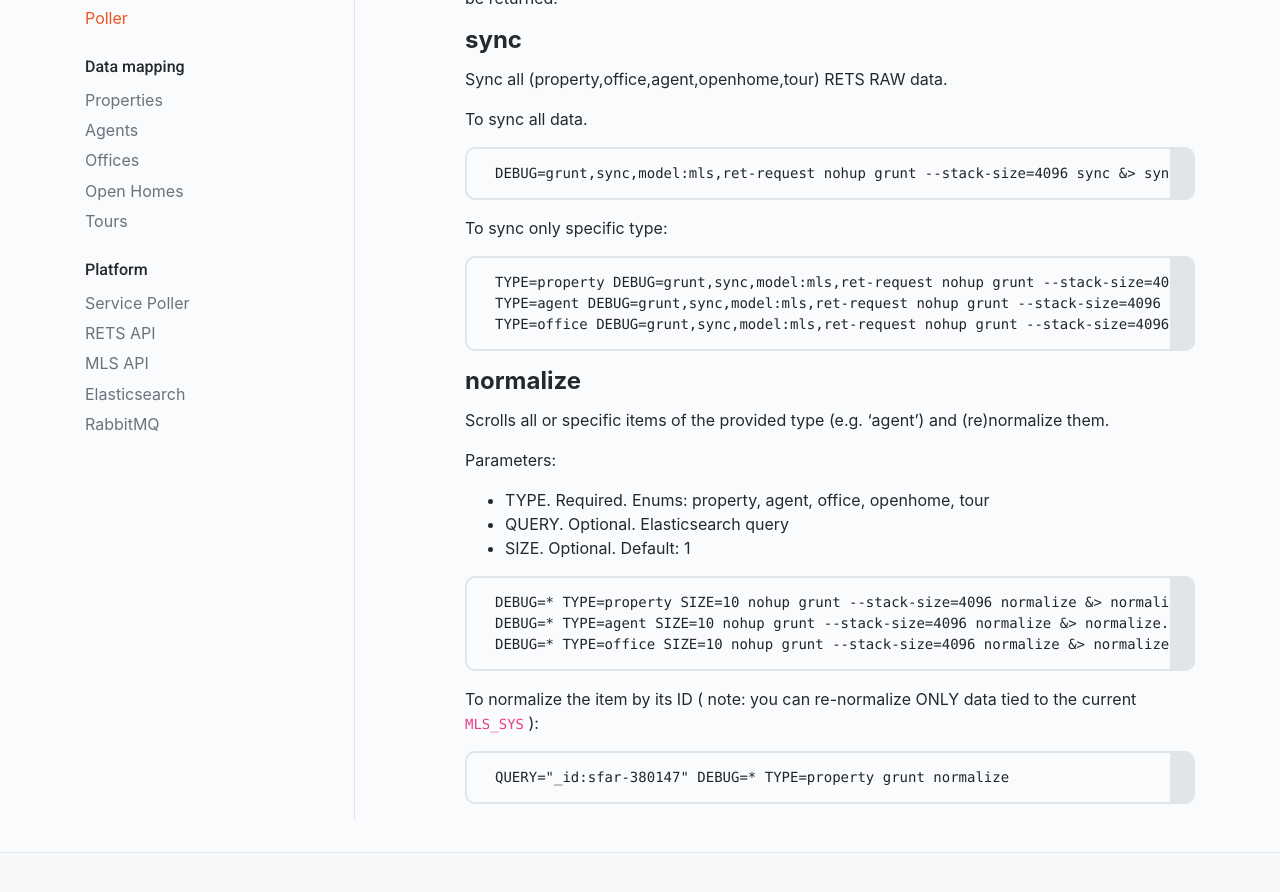
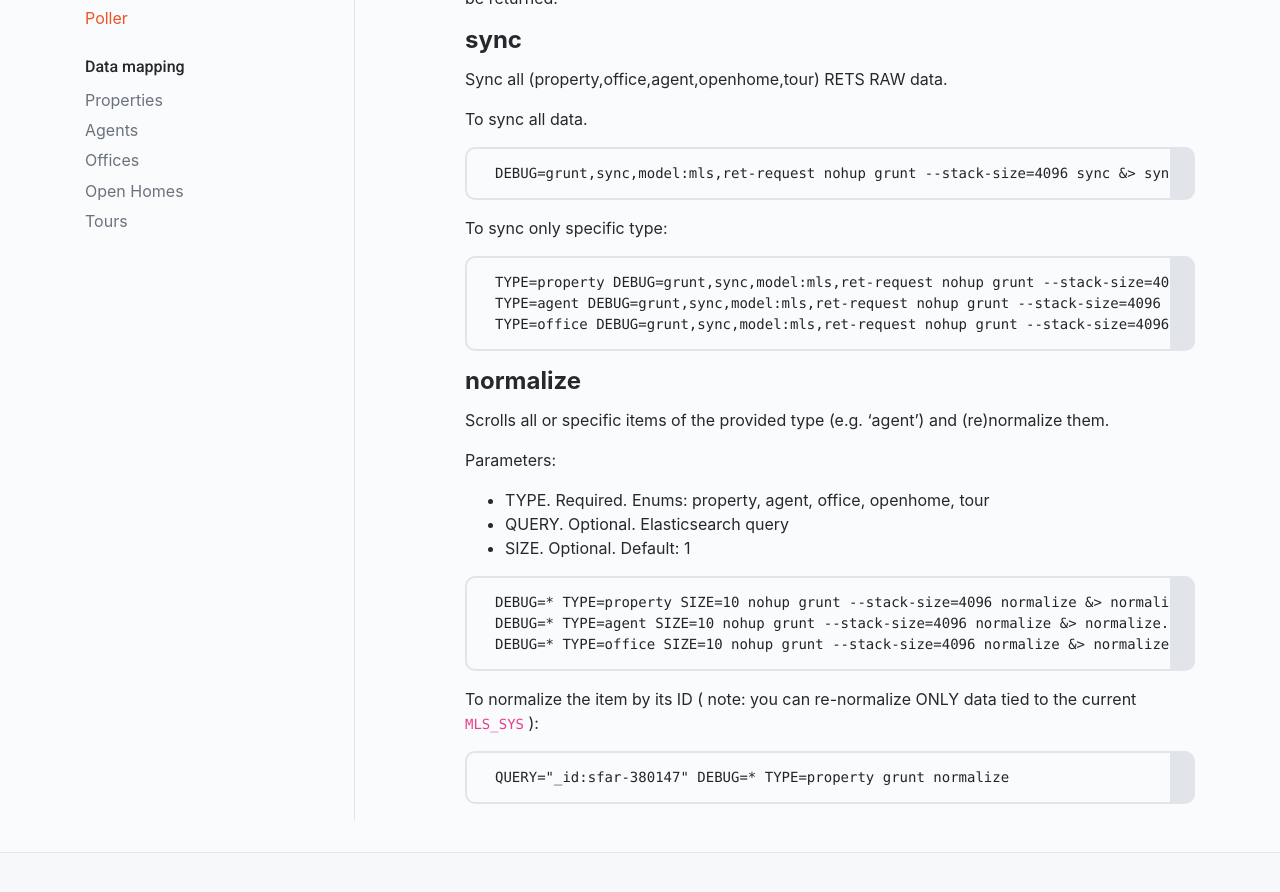
Before and after one commit to boxmls/boxmls.github.io, a Jekyll site: the page built from docs/poller.md, in a window 1280 px wide and 900 px high, scrolled down 495 px. Shown: the top 892 px of the window. Built offline with Jekyll 4.4.1, drawn with Linux system fonts in a browser that asks for light colours; nearby versions of some CDN libraries.

Commit message:
updated docs menu items

```diff
--- a/_data/docs.yml
+++ b/_data/docs.yml
@@ -11,9 +11,3 @@ Data mapping:
   - docs/mapping-data/offices.md
   - docs/mapping-data/openhomes.md
   - docs/mapping-data/tours.md
-Platform:
-  - apps/poller.md
-  - apps/rets-api.md
-  - apps/mls-api.md
-  - apps/elasticsearch.md
-  - apps/rabbitmq.md
```
